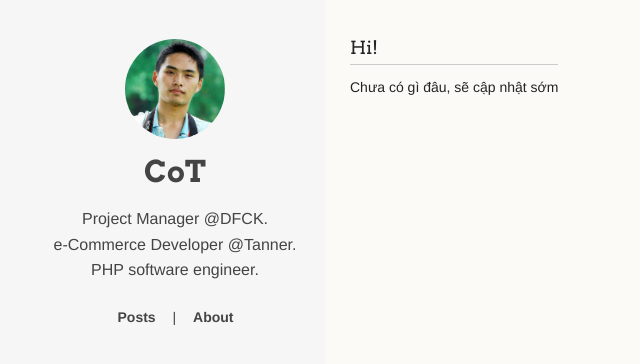
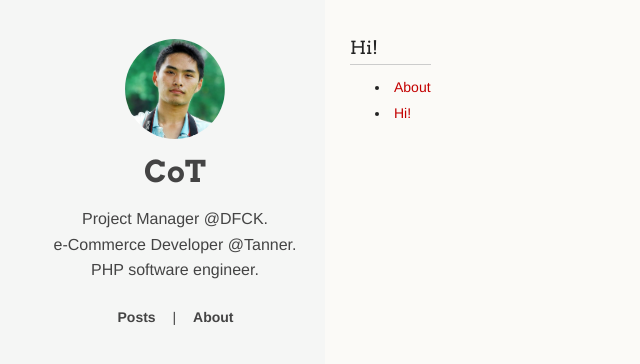
Before and after one commit to iamcot/iamcot.github.io, a Jekyll site: the page built from index.html, in a window 1280 px wide. Shown: the top 364 px of the page, without its empty margins (0-640 px from the left). Built offline with Jekyll 4.4.1, drawn with Linux system fonts in a browser that asks for light colours.

Commit message:
Update index.html

```diff
--- a/index.html
+++ b/index.html
@@ -2,4 +2,10 @@
 layout: default
 title: Hi!
 ---
-<p>Chưa có gì đâu, sẽ cập nhật sớm</p>
+<ul>
+        {% for p in site.pages %}
+        <li>
+        	<a href="{{ site.baseurl }}{{ p.url }}">{{ p.title }}</a>
+        </li>
+        {% endfor %}
+    </ul>
```
